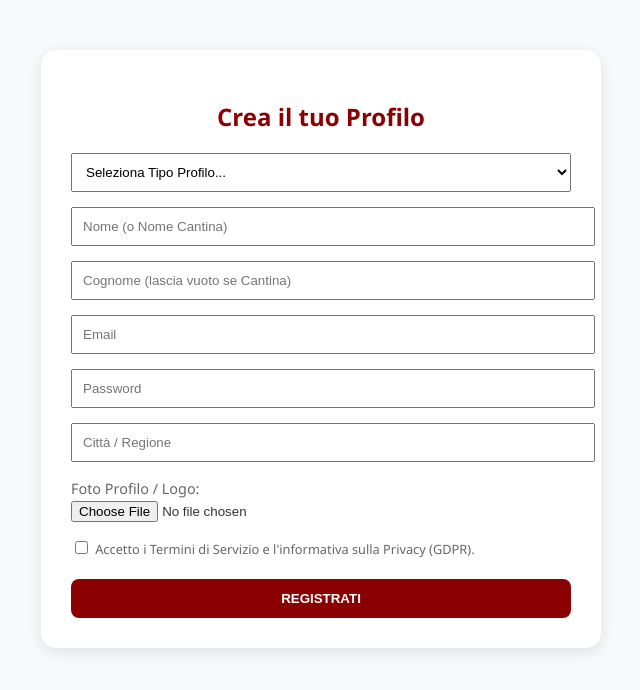
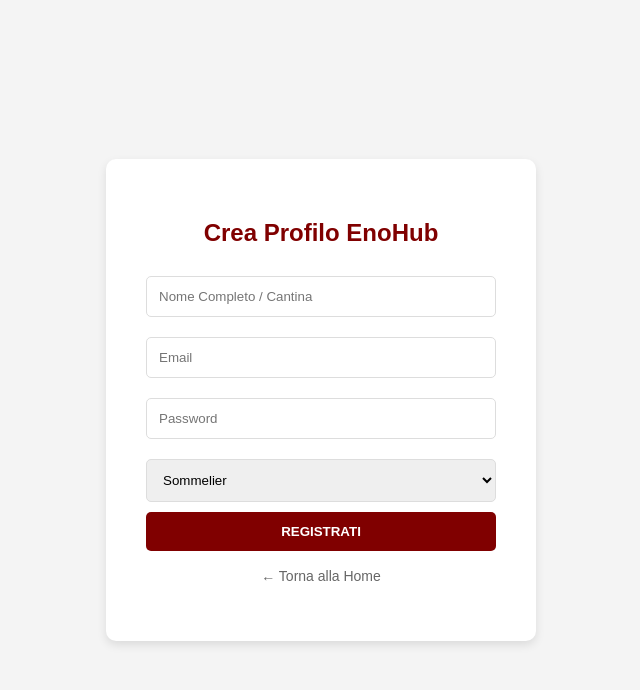
Before and after one commit to dome0082D/EnoHub, a website: page public/auth/register.html in a window 1280 px wide. Shown: the whole page, without its empty margins (319-959 px from the left). Drawn offline with Linux system fonts and the light colour scheme.

Commit message:
Add files via upload

```diff
--- a/public/auth/register.html
+++ b/public/auth/register.html
@@ -1,72 +1,41 @@
 <!DOCTYPE html>
 <html lang="it">
 <head>
-    <meta charset="UTF-8">
-    <title>EnoHub - Registrazione</title>
-    <link rel="stylesheet" href="../styles/main.css">
-    <script src="../scripts/api.js"></script>
+    <meta charset="UTF-8"><meta name="viewport" content="width=device-width, initial-scale=1.0">
+    <title>Registrati - EnoHub</title>
+    <style>
+        body { font-family: sans-serif; display: flex; justify-content: center; align-items: center; height: 100vh; background: #f4f4f4; margin:0; }
+        .card { background: white; padding: 40px; border-radius: 10px; box-shadow: 0 4px 10px rgba(0,0,0,0.1); width: 350px; text-align: center; }
+        input, select { width: 100%; padding: 12px; margin: 10px 0; border: 1px solid #ddd; border-radius: 5px; box-sizing: border-box; }
+        .btn { width: 100%; padding: 12px; background: #800000; color: white; border: none; cursor: pointer; border-radius: 5px; font-weight: bold; }
+    </style>
 </head>
-<body class="auth-page">
-    <div class="auth__content" style="max-width: 500px; margin: 50px auto; padding: 30px; background: white; border-radius: 15px; box-shadow: 0 4px 15px rgba(0,0,0,0.1);">
-        <h2 style="color: var(--wine-red); text-align: center; margin-bottom: 20px;">Crea il tuo Profilo</h2>
-
-        <form id="registerForm">
-            <div style="margin-bottom: 15px;">
-                <select id="tipo" class="auth__input" style="width: 100%; padding: 10px;" required>
-                    <option value="" disabled selected>Seleziona Tipo Profilo...</option>
-                    <option value="sommelier">Sommelier / Professionista</option>
-                    <option value="cantina">Cantina / Azienda Agricola</option>
-                </select>
-            </div>
-            <div style="margin-bottom: 15px;"><input type="text" id="nome" class="auth__input" placeholder="Nome (o Nome Cantina)" style="width: 100%; padding: 10px;" required></div>
-            <div style="margin-bottom: 15px;"><input type="text" id="cognome" class="auth__input" placeholder="Cognome (lascia vuoto se Cantina)" style="width: 100%; padding: 10px;"></div>
-            <div style="margin-bottom: 15px;"><input type="email" id="email" class="auth__input" placeholder="Email" style="width: 100%; padding: 10px;" required></div>
-            <div style="margin-bottom: 15px;"><input type="password" id="password" class="auth__input" placeholder="Password" style="width: 100%; padding: 10px;" required></div>
-            <div style="margin-bottom: 15px;"><input type="text" id="citta" class="auth__input" placeholder="Città / Regione" style="width: 100%; padding: 10px;" required></div>
-
-            <div style="margin-bottom: 15px;">
-                <label style="font-size: 0.9rem; color: #666;">Foto Profilo / Logo:</label>
-                <input type="file" id="foto" accept="image/*" style="width: 100%;">
-            </div>
-
-            <div style="margin-bottom: 20px;">
-                <input type="checkbox" id="privacy" required>
-                <label for="privacy" style="font-size: 0.8rem; color: #666;">Accetto i Termini di Servizio e l'informativa sulla Privacy (GDPR).</label>
-            </div>
-
-            <button type="submit" class="btn-red" style="width: 100%; padding: 12px; font-weight: bold;">REGISTRATI</button>
-        </form>
+<body>
+    <div class="card">
+        <h2 style="color:#800000">Crea Profilo EnoHub</h2>
+        <input type="text" id="nome" placeholder="Nome Completo / Cantina">
+        <input type="email" id="email" placeholder="Email">
+        <input type="password" id="password" placeholder="Password">
+        <select id="tipo"><option value="Sommelier">Sommelier</option><option value="Cantina">Cantina</option></select>
+        <button class="btn" onclick="register()">REGISTRATI</button>
+        <p><a href="../index.html" style="color:#666; font-size:14px; text-decoration:none;">← Torna alla Home</a></p>
     </div>
-
     <script>
-        document.getElementById('registerForm').addEventListener('submit', async (e) => {
-            e.preventDefault();
-            const btn = e.target.querySelector('button');
-            btn.innerText = "CARICAMENTO...";
-
-            const fd = new FormData();
-            fd.append('tipo', document.getElementById('tipo').value);
-            fd.append('nome', document.getElementById('nome').value);
-            fd.append('cognome', document.getElementById('cognome').value);
-            fd.append('email', document.getElementById('email').value);
-            fd.append('password', document.getElementById('password').value);
-            fd.append('citta', document.getElementById('citta').value);
-
-            if(document.getElementById('foto').files[0]) {
-                fd.append('foto', document.getElementById('foto').files[0]);
-            }
-
-            const res = await fetch('/api/register', { method: 'POST', body: fd });
-            const data = await res.json();
-
-            if(data.success) {
-                alert("Registrazione completata! Ora puoi fare il login.");
-                window.location.href = "login.html";
-            } else {
-                alert("Errore: " + data.error);
-                btn.innerText = "REGISTRATI";
-            }
-        });
+        async function register() {
+            const data = {
+                nome: document.getElementById('nome').value,
+                email: document.getElementById('email').value,
+                password: document.getElementById('password').value,
+                tipo: document.getElementById('tipo').value
+            };
+            const res = await fetch('/api/register', {
+                method: 'POST',
+                headers: {'Content-Type': 'application/json'},
+                body: JSON.stringify(data)
+            });
+            if((await res.json()).success) { alert("Registrazione completata!"); window.location.href="login.html"; }
+            else { alert("Errore: Email già presente."); }
+        }
     </script>
 </body>
 </html>
```
